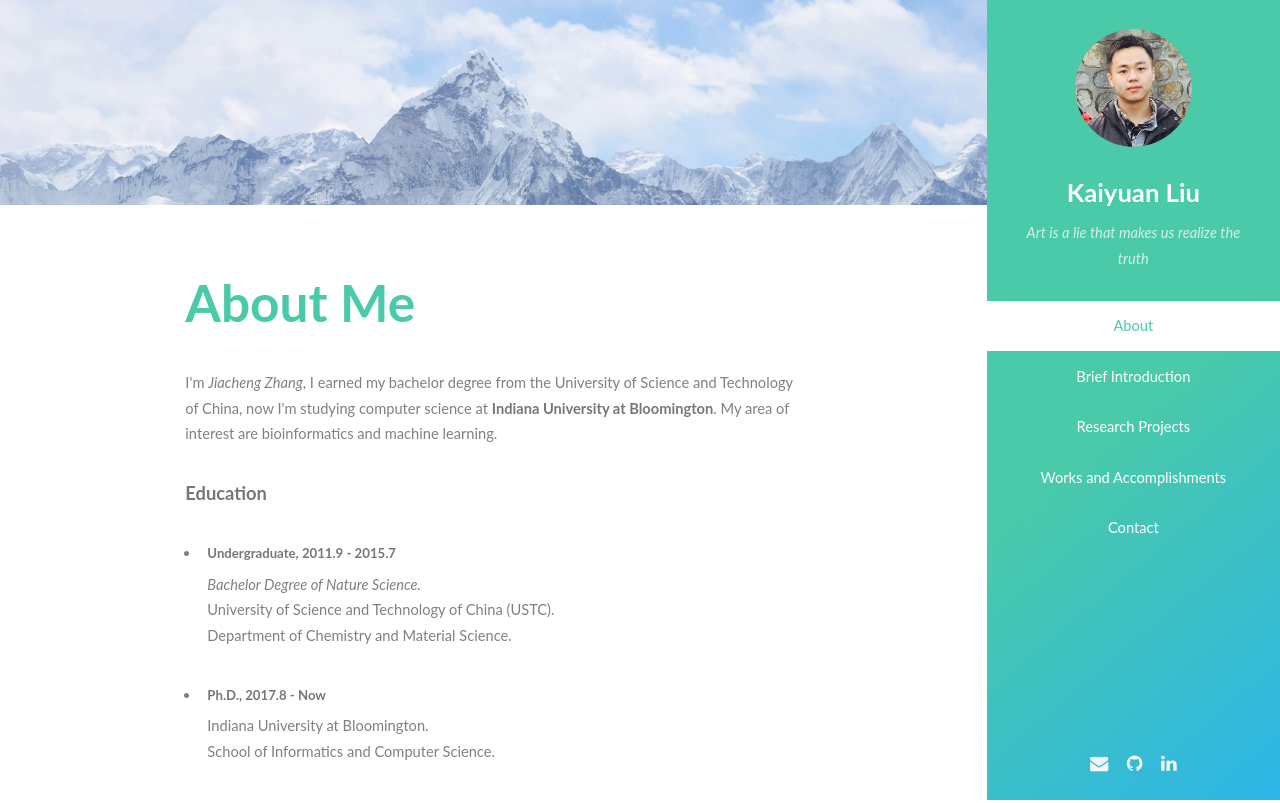
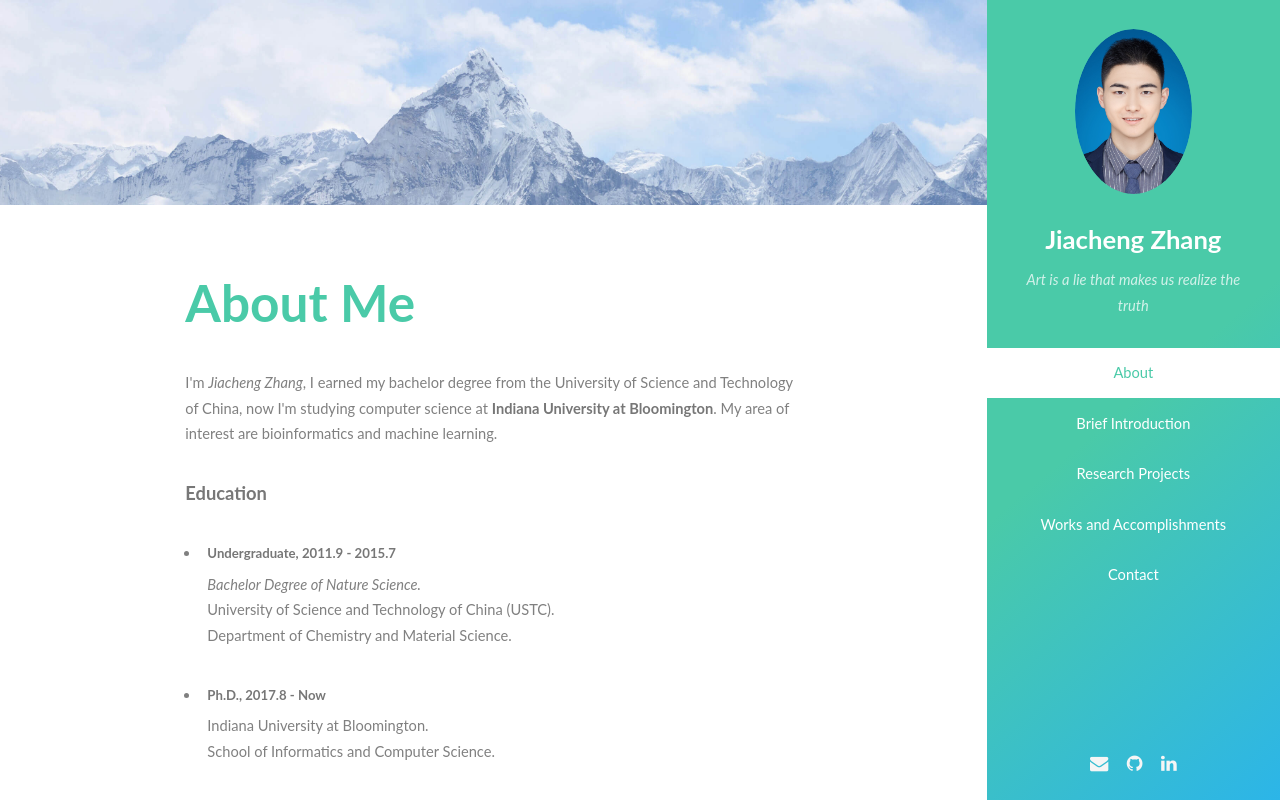
Before and after one commit to zhangjc929/zhangjc929.github.io, a website: page index.html in a window 1280 px wide. Shown: the top 803 px of the page. Drawn offline with nearby package versions, Linux system fonts and the light colour scheme; a script that the page names is missing; a web font is replaced by a local one.

Commit message:
Update index.html

```diff
--- a/index.html
+++ b/index.html
@@ -2,15 +2,15 @@
 <html>
 
 <head>
-	<title>About Kaiyuan Liu</title>
+	<title>About Jiacheng Zhang</title>
 	<meta charset="utf-8" />
 	<meta name="viewport" content="width=device-width, initial-scale=1" />
 	<meta name="msvalidate.01" content="C2C87B7B33970E7CB6D437CD5E4BEDB5" />
 
-	<meta property="og:site_name" content="Home Page of Kaiyuan Liu">
+	<meta property="og:site_name" content="Home Page of Jiacheng Zhang">
 	<meta property="og:url" content="https://lkytal.github.io/">
-	<meta property="og:title" content="Home Page of Kaiyuan Liu">
-	<meta property="og:description" content="Home Page of Kaiyuan Liu">
+	<meta property="og:title" content="Home Page of Jiacheng Zhang">
+	<meta property="og:description" content="Home Page of Jiacheng Zhang">
 	<meta property="og:locale" content="en-us">
 
 	<!--link rel="stylesheet" href="assets/css/bootstrap.css" /-->
@@ -35,10 +35,10 @@
 	<section id="header">
 		<header>
 			<span class="image avatar">
-				<img src="images/avatar.jpg" alt="" />
+				<img src="images/myphoto.jpg" alt="" />
 			</span>
 			<h1 id="logo">
-				<a href="#">Kaiyuan Liu</a>
+				<a href="#">Jiacheng Zhang</a>
 			</h1>
 			<p>Art is a lie that makes us realize the truth</p>
 		</header>
```
